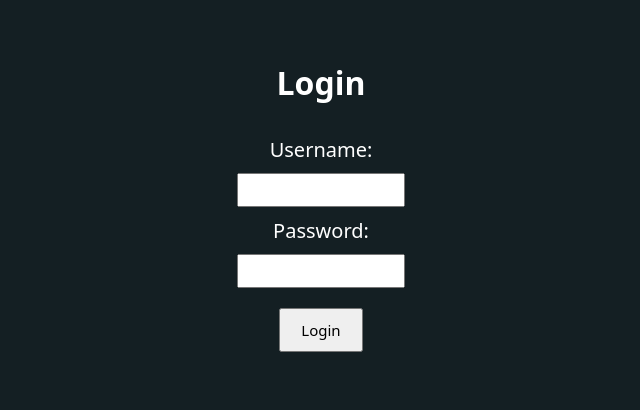
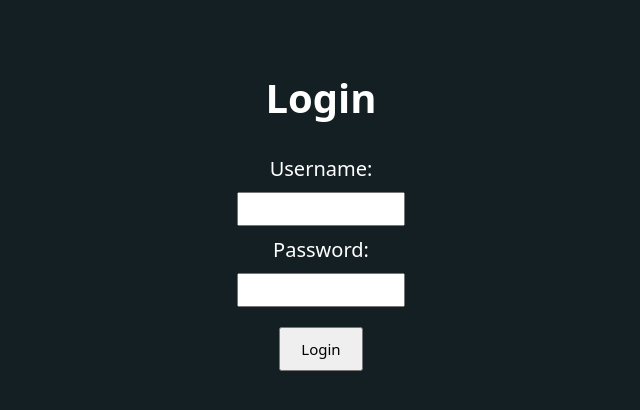
Before and after one commit to BryanBooij/TLE-3, a React (Vite) app: page / in a window 1280 px wide. Shown: the top 410 px of the page, without its empty margins (319-959 px from the left). Built offline with nearby package versions, Linux system fonts and the light colour scheme; a web font is replaced by a local one.

Commit message:
small css fix

```diff
--- a/src/inlog/Login.css
+++ b/src/inlog/Login.css
@@ -9,19 +9,27 @@
     justify-content: center;
 }
 
-label{
+.login-container label{
     margin-bottom: 10px;
     margin-top: 10px;
     font-size: 20px;
 }
 
-input{
+.login-container input{
     font-size: 10px;
     padding: 8px;
 }
 
-button{
+.login-container button{
     margin-top: 20px;
     font-size: 15px;
     padding: 10px 20px;
 }
+
+.login-container h1{
+    font-size: 40px;
+    margin-bottom: 20px;
+    display: flex;
+    justify-content: center;
+    margin-top: 30px;
+}
```
